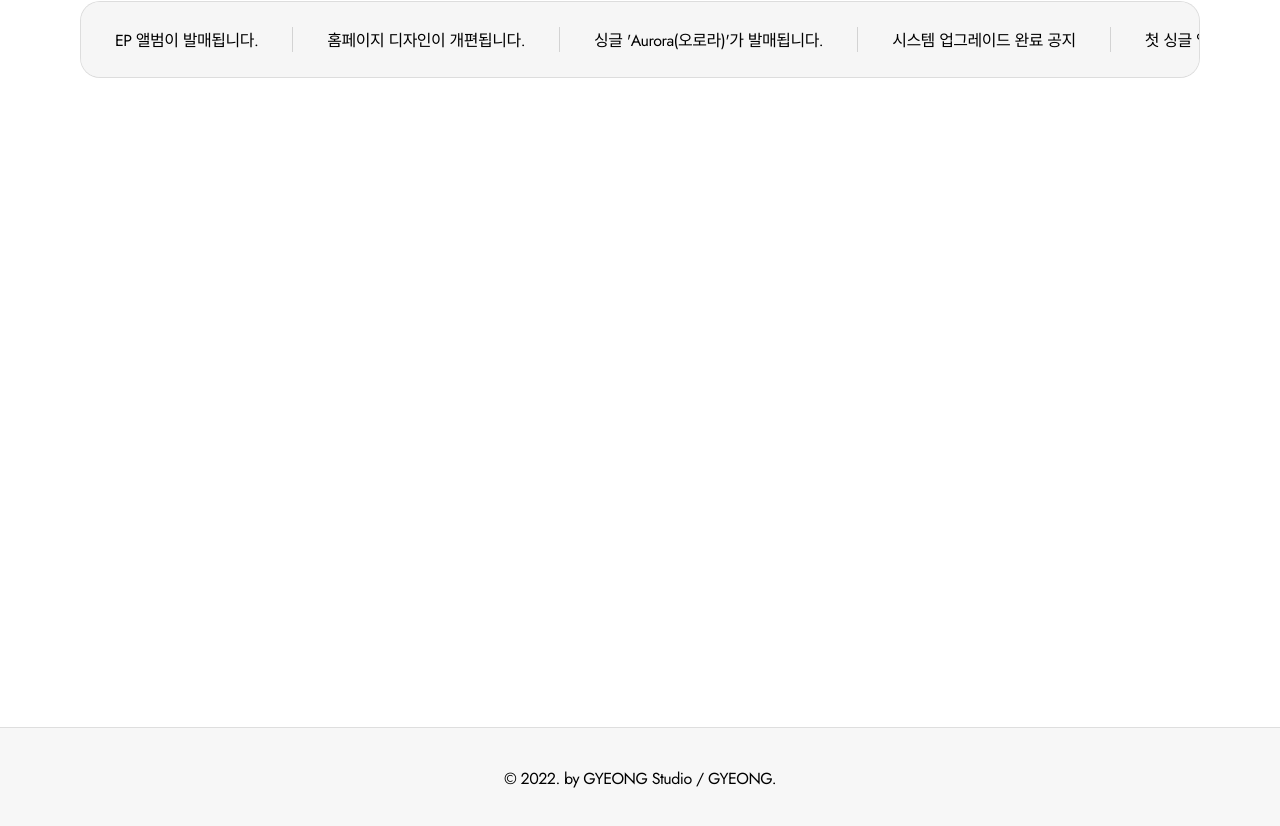
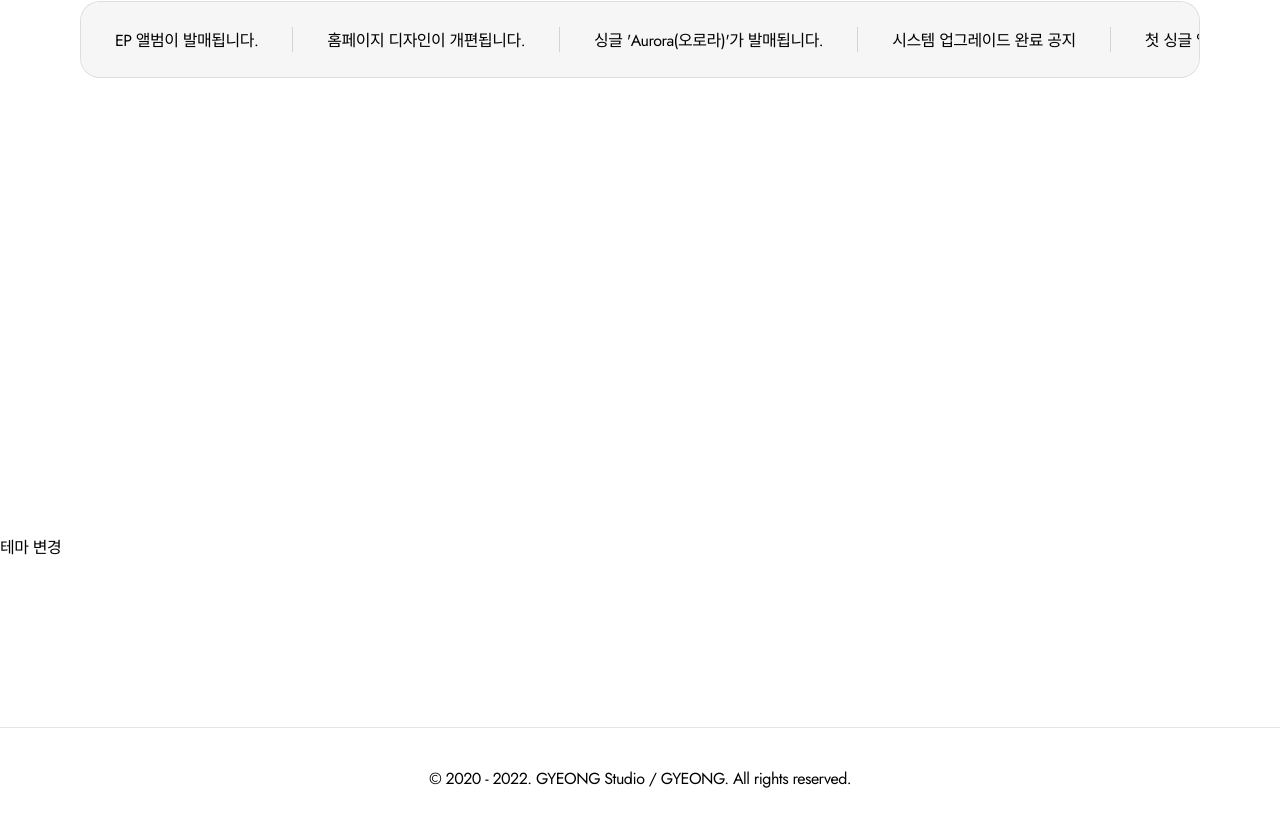
Before and after one commit to gyeongent/gyeongnet, a React (Create React App) app: page /news in a window 1280 px wide. Shown: the part 204-1030 px from the top of the page. Built offline with nearby package versions, Linux system fonts and the light colour scheme; a web font is replaced by a local one.

Commit message:
Beta: Theme change

```diff
--- a/src/App.css
+++ b/src/App.css
@@ -55,3 +55,8 @@
     transform: rotate(360deg);
   }
 }
+
+.dark {
+  background-color: rgb(24, 24, 24);
+  color: white;
+}
--- a/src/componenets/css/discography.css
+++ b/src/componenets/css/discography.css
@@ -21,7 +21,7 @@ hr {
 
 .discoInfo {
     padding: 10px 20px;
-    color: black;
+    color: inherit;
     height: max-content;
 }
 
@@ -50,7 +50,7 @@ hr {
     left: 0;
     scrollbar-width: none;
     -ms-overflow-style: none;
-    background-color: white;
+    background-color: inherit;
     position: absolute;
     padding-left: 5em;
 }
@@ -84,7 +84,7 @@ hr {
     white-space: nowrap;
     margin-top: 5px;
     margin-bottom: 5px;
-    color: black;
+    color: inherit;
 }
 
 .discoDesc {
@@ -164,7 +164,7 @@ hr {
     position: absolute;
     height: 75%;
     overflow: hidden;
-    background-color: white;
+    background-color: inherit;
     border-left: 1px solid rgb(0,0,0,0.2);
 }
 
--- a/src/componenets/css/footer.css
+++ b/src/componenets/css/footer.css
@@ -8,7 +8,6 @@
     letter-spacing: -0.5px;
     justify-content: space-evenly;
     font-family: 'Jost';
-    background-color: rgb(240, 240, 240, 0.5);
     border-top: 1px solid rgb(0, 0, 0, 0.1);
     z-index: 1;
 }
@@ -28,3 +27,16 @@
     position: absolute;
     z-index: -5;
 }
+
+.mode {
+    position: absolute;
+    bottom: 0;
+    color: inherit;
+    width: auto;
+    height: auto;
+    cursor: pointer;
+}
+
+.mode:after {
+    content: "테마 변경";
+}
--- a/src/componenets/css/header.css
+++ b/src/componenets/css/header.css
@@ -16,17 +16,16 @@ a {
     position: sticky;
     transition: all 0.2s ease-in-out;
     font-family: 'Spoqa Han Sans Neo';
-    color: black;
+    color: inherit;
     border-bottom: 1px solid rgb(0, 0, 0, 0.1);
 }
 
 .backdrop {
     backdrop-filter: saturate(180%) blur(10px);
-    background-color: rgba(255,255,255,0.3);
+    background-color: rgba(255,255,255,0.15);
     width: 100%;
     height: 80px;
     position: absolute;
-    border-radius: 50px;
     overflow: hidden;
     z-index: 2;
 }
@@ -56,7 +55,7 @@ a {
     list-style: none;
     display: flex;
     margin-left: -10px;
-    color: black;
+    color: inherit;
     align-items: center;
 }
 
--- a/src/componenets/css/news.css
+++ b/src/componenets/css/news.css
@@ -7,7 +7,6 @@
     font-size: 35px;
     font-weight: 300;
     height: max-content;
-    background-color: white;
     z-index: -1;
     word-wrap: normal;
     letter-spacing: -5px;
@@ -32,6 +31,7 @@
     margin: 0 5em;
     padding: 25px 0;
     overflow-x: scroll;
+    color: black;
 }
 
 .newsContent > a {
--- a/src/componenets/css/portfolio.css
+++ b/src/componenets/css/portfolio.css
@@ -64,7 +64,7 @@
     font-size: 50px;
     letter-spacing: -4px;
     transition: all 0.3s ease;
-    color: black;
+    color: inherit;
 }
 
 .pfoDesc {
--- a/src/componenets/css/support.css
+++ b/src/componenets/css/support.css
@@ -95,6 +95,7 @@
     white-space: normal;
     margin-top: 10px;
     font-weight: 400;
+    color: black;
 }
 
 .issueArticle {
--- a/src/componenets/footer.js
+++ b/src/componenets/footer.js
@@ -1,8 +1,15 @@
 import React from 'react';
 
+import '../App.css';
 import './css/footer.css';
 
 function Footer() {
+
+    const themeMode = () => {
+        const webApp = document.querySelector('body');
+
+        webApp.classList.toggle('dark')
+    }
 
     const date = new Date();
 
@@ -12,8 +19,9 @@ function Footer() {
         <div className="footer">
             <div className="backdrop" />
             <div>
-                &copy; {nowYear}. by GYEONG Studio / GYEONG.
+                &copy; 2020 - {nowYear}. GYEONG Studio / GYEONG. All rights reserved.
             </div>
+            <div className='mode' onClick={themeMode}/>
         </div>
     );
 }
```
